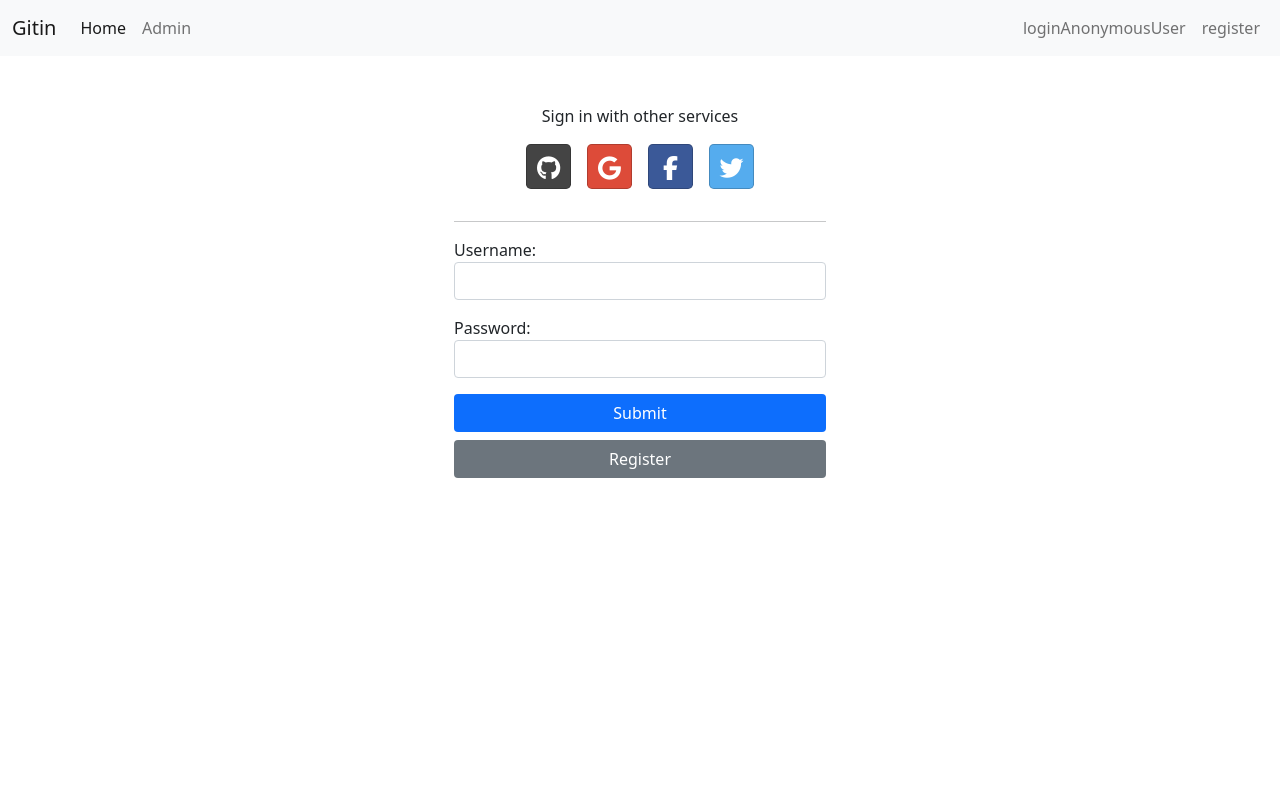
After one commit to ririro93/gitin, a Django app: template gitin/accounts/templates/accounts/login_page.html in a window 1280 px wide. The commit adds this page. Run offline with Django 3.2, Linux system fonts and the light colour scheme; the template is opened without the code that fills it: values that come from a table or form of the project are taken from there, others are empty; some libraries are stand-ins or nearby versions.

Commit message:
Feat: added login

```diff
--- a/gitin/accounts/forms.py
+++ b/gitin/accounts/forms.py
@@ -5,8 +5,22 @@ from django.contrib.auth import get_user_model
 User = get_user_model()
 
 class RegisterForm(forms.Form):
-    username = forms.CharField()
-    email = forms.EmailField()
+    username = forms.CharField(
+        widget=forms.TextInput(
+            attrs={
+                'class': 'form-control',
+                'id': 'user-id'
+            }
+        )
+    )
+    email = forms.EmailField(
+        widget=forms.EmailInput(
+            attrs={
+                'class': 'form-control',
+                'id': 'user-email'
+            }
+        )
+    )
     password1 = forms.CharField(
         label='Password',
         widget=forms.PasswordInput(
@@ -44,7 +58,14 @@ class RegisterForm(forms.Form):
 
 
 class LoginForm(forms.Form):
-    username = forms.CharField()
+    username = forms.CharField(
+        widget=forms.TextInput(
+            attrs={
+                'class': 'form-control',
+                'id': 'user-id'
+            }
+        )
+    )
     password = forms.CharField(
         widget=forms.PasswordInput(
             attrs={
--- /dev/null
+++ b/gitin/accounts/templates/accounts/login_page.html
@@ -0,0 +1,40 @@
+{% extends "base.html" %}
+{% load static %}
+
+{% block content %}
+<!-- socials login -->
+<section>
+  <div class="d-flex justify-content-center mt-5">
+    <span class='text-center'>Sign in with other services</span>
+  </div>
+  <div class="d-flex justify-content-center mt-3 mb-3">
+    <a class="btn btn-block btn-social-icon btn-lg btn-github mx-2" href="">
+      <span class="fa fa-github" style="font-size: 1.2em;"></span>
+    </a>
+    <a class="btn btn-block btn-social-icon btn-lg btn-google mx-2" href="">
+      <span class="fa fa-google" style="font-size: 1.2em;"></span>
+    </a>
+    <a class="btn btn-block btn-social-icon btn-lg btn-facebook mx-2" href="">
+      <span class="fa fa-facebook" style="font-size: 1.2em;"></span>
+    </a>
+    <a class="btn btn-block btn-social-icon btn-lg btn-twitter mx-2" href="">
+      <span class="fa fa-twitter" style="font-size: 1.2em;"></span>
+    </a>
+  </div>
+</section>
+
+
+<!-- GitIn login -->
+<section class="container">
+  <div class="row">
+    <form class="col-4 offset-4 d-flex flex-column p-0" method='POST' action="." enctype="multipart/form-data">{% csrf_token %}
+      <hr>
+
+      {{ form.as_p }}
+
+      <button type='submit' class='btn bg-primary text-white'>{% if submit_btn %} {{ submit_btn }} {% else %}Submit {% endif %}</button>
+    </form>
+    <a href="" class="col-4 offset-4 btn bg-secondary text-white my-2">Register</a>
+  </div>
+</section>
+{% endblock %}
--- /dev/null
+++ b/gitin/accounts/urls.py
@@ -0,0 +1,15 @@
+from django.contrib import admin
+from django.urls import path, include
+from django.views.generic import TemplateView
+
+from .views import (
+    register_view,
+    login_view,
+    logout_view,
+)
+
+urlpatterns = [
+    path('login/', login_view, name='login'),
+    path('logout/', logout_view, name='logout'),
+    path('register/', register_view, name='register'),
+]
--- a/gitin/accounts/views.py
+++ b/gitin/accounts/views.py
@@ -44,7 +44,7 @@ def login_view(request):
             # request.session['attempt'] = attempt + 1
             # return redirect('/invalid-password')
             request.session['invalid_user'] = 1
-    return render(request, 'forms.html', {'form': form})
+    return render(request, 'accounts/login_page.html', {'form': form})
 
 def logout_view(request):
     logout(request)
--- a/gitin/gitin/urls.py
+++ b/gitin/gitin/urls.py
@@ -1,27 +1,16 @@
 from django.contrib import admin
 from django.urls import path, include
-from django.views.generic import TemplateView
 
 from .views import (
     Home_page,
 )
 
-from accounts.views import (
-    login_view,
-    logout_view,
-    register_view,
-)
+urlpatterns = [
+    path('', Home_page.as_view()),
+    path('admin/', admin.site.urls),
+    path('accounts/', include('accounts.urls')),
 
-urlpatterns = [
-    path('home', Home_page.as_view()),
-    path('admin/', admin.site.urls),
-
-    path('login/', login_view),
-    path('logout/', logout_view),
-    path('register/', register_view),
-
-    # allauth test
-    path('accounts/', include('allauth.urls')),
-    path('', TemplateView.as_view(template_name='social_app/index.html')),
-
+    # # allauth test
+    # path('accounts/', include('allauth.urls')),
+    # path('', TemplateView.as_view(template_name='social_app/index.html')),
 ]
--- /dev/null
+++ b/gitin/static/css/base.css
@@ -0,0 +1,3 @@
+body {
+  min-height: 100vh;
+}
--- a/gitin/templates/base/css.html
+++ b/gitin/templates/base/css.html
@@ -1,2 +1,11 @@
+{% load static %}
+
 <!-- Bootstrap -->
 <link href="https://cdn.jsdelivr.net/npm/bootstrap@5.0.0-beta2/dist/css/bootstrap.min.css" rel="stylesheet" integrity="sha384-BmbxuPwQa2lc/FVzBcNJ7UAyJxM6wuqIj61tLrc4wSX0szH/Ev+nYRRuWlolflfl" crossorigin="anonymous">
+<link rel="stylesheet" href="{% static 'css/bootstrap-social.css' %}">
+
+<!-- font awesome -->
+<script src="https://kit.fontawesome.com/d50fec281d.js" crossorigin="anonymous"></script>
+
+<!-- my css -->
+<link rel="stylesheet" href="{% static 'css/base.css' %}">
--- a/gitin/templates/base/navbar.html
+++ b/gitin/templates/base/navbar.html
@@ -1,36 +1,31 @@
 <nav class="navbar navbar-expand-lg navbar-light bg-light">
   <div class="container-fluid">
-    <a class="navbar-brand" href="#">Navbar</a>
+    <a class="navbar-brand" href="/">Gitin</a>
     <button class="navbar-toggler" type="button" data-bs-toggle="collapse" data-bs-target="#navbarSupportedContent" aria-controls="navbarSupportedContent" aria-expanded="false" aria-label="Toggle navigation">
       <span class="navbar-toggler-icon"></span>
     </button>
     <div class="collapse navbar-collapse" id="navbarSupportedContent">
-      <ul class="navbar-nav me-auto mb-2 mb-lg-0">
+      <ul class="navbar-nav d-flex justify-content-between" style="width: 100%;">
+        <div class='d-flex'>
           <li class="nav-item">
-          <a class="nav-link active" aria-current="page" href="#">Home</a>
+            <a class="nav-link active" aria-current="page" href="/">Home</a>
           </li>
           <li class="nav-item">
-          <a class="nav-link" href="#">Link</a>
+            <a class="nav-link" href="admin/">Admin</a>
           </li>
-        <li class="nav-item dropdown">
-          <a class="nav-link dropdown-toggle" href="#" id="navbarDropdown" role="button" data-bs-toggle="dropdown" aria-expanded="false">
-            Dropdown
-          </a>
-          <ul class="dropdown-menu" aria-labelledby="navbarDropdown">
-            <li><a class="dropdown-item" href="#">Action</a></li>
-            <li><a class="dropdown-item" href="#">Another action</a></li>
-            <li><hr class="dropdown-divider"></li>
-            <li><a class="dropdown-item" href="#">Something else here</a></li>
-          </ul>
+        </div>
+        <div class='d-flex'>
+          <li class="nav-item">
+            <a class="nav-link" href="accounts/login/">login{{ request.user }}</a>
+          </li>
+          <li class="nav-item d-none">
+            <a class="nav-link" href="accounts/logout/">logout</a>
           </li>
           <li class="nav-item">
-          <a class="nav-link disabled" href="#" tabindex="-1" aria-disabled="true">Disabled</a>
+            <a class="nav-link" href="accounts/register/">register</a>
           </li>
+        </div>
       </ul>
-      <form class="d-flex">
-        <input class="form-control me-2" type="search" placeholder="Search" aria-label="Search">
-        <button class="btn btn-outline-success" type="submit">Search</button>
-      </form>
     </div>
   </div>
 </nav>
```
Also changed, not shown: README.md, gitin/static/css/bootstrap-social.css (added). Lines whose indentation alone changed are shown as unchanged.
